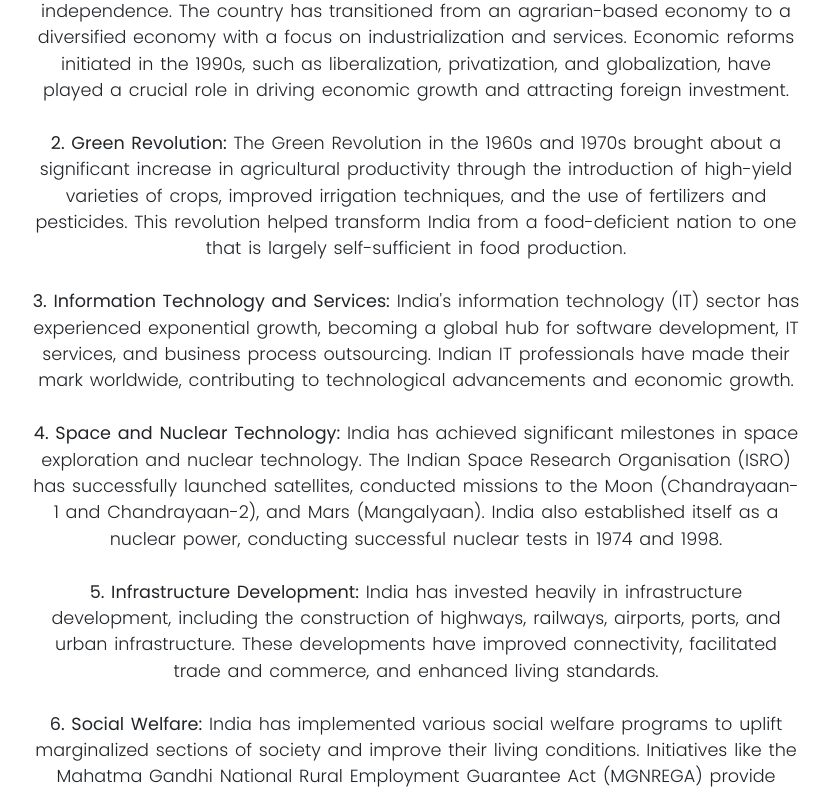
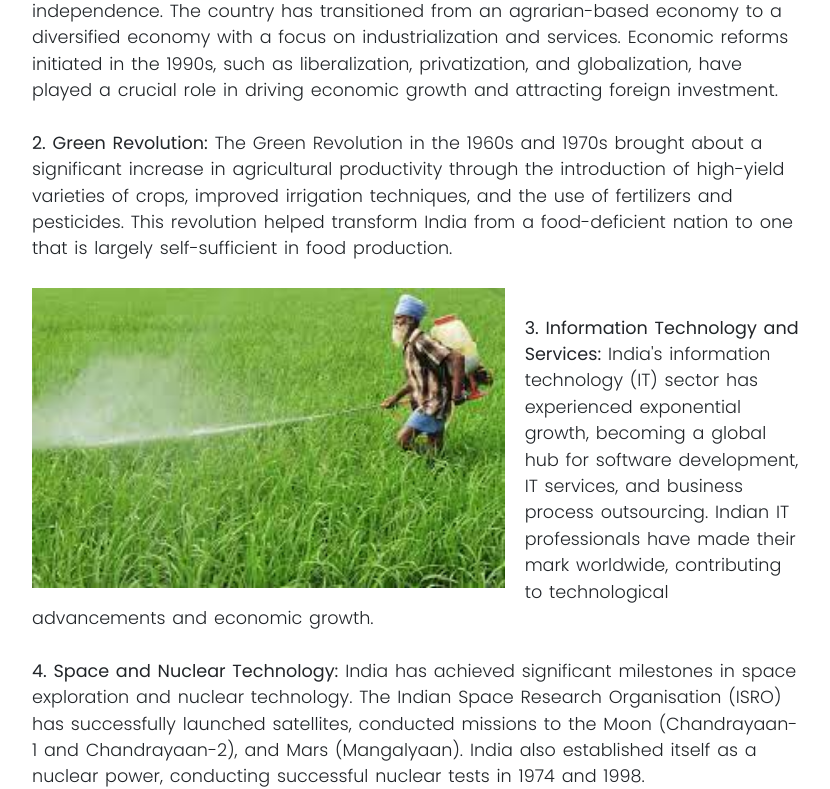
Before and after one commit to Arnav-Ghatti/G-20-Summit, a plain HTML site: page HTML/renew.html in a window 1280 px wide. Shown: the part 1128-1917 px from the top of the page, without its empty margins (224-1054 px from the left). Drawn offline with nearby package versions, Linux system fonts and the light colour scheme.

Commit message:
Site done?

```diff
--- a/CSS/reflect.css
+++ b/CSS/reflect.css
@@ -19,10 +19,23 @@ a {
     transition: all 0.3s;
 }
 
+p {
+    padding: 0 15%;
+    font-size: 1.1rem;
+    font-weight: 300;
+    word-spacing: 2px;
+    margin: 50px 0;
+}
+
+img {
+    height: 300px;
+}
+
 section {
     width: 100%;
     padding: 7.5% 20%;
     padding-bottom: 0;
+    text-align: left;
 }
 section h1 {
     font-weight: 600;
@@ -37,6 +50,7 @@ section a:hover {
     background-color: #e14374;
 }
 section p {
+    padding: 0;
     font-size: 1.1rem;
     font-weight: 300;
     word-spacing: 2px;
--- a/CSS/renew.css
+++ b/CSS/renew.css
@@ -12,6 +12,14 @@ h1 {
     font-family: "Montserrat";
 }
 
+p {
+    padding: 0 15%;
+    font-size: 1.1rem;
+    font-weight: 300;
+    word-spacing: 2px;
+    margin: 50px 0;
+}
+
 a {
     text-decoration: none;
     border-radius: 50px;
@@ -19,7 +27,12 @@ a {
     transition: all 0.3s;
 }
 
+img {
+    height: 300px;
+}
+
 section {
+    text-align: left;
     width: 100%;
     padding: 7.5% 20%;
     padding-bottom: 0;
@@ -37,6 +50,7 @@ section a:hover {
     background-color: #e14374;
 }
 section p {
+    padding: 0;
     font-size: 1.1rem;
     font-weight: 300;
     word-spacing: 2px;
--- a/HTML/renew.html
+++ b/HTML/renew.html
@@ -36,13 +36,19 @@
             <p>India's post-independence growth has been a journey of development and transformation across various sectors. Here are key highlights of India's growth and achievements since gaining independence in 1947: <br><br>
             <strong>1. Economic Growth:</strong> India's economy has experienced significant growth since independence. The country has transitioned from an agrarian-based economy to a diversified economy with a focus on industrialization and services. Economic reforms initiated in the 1990s, such as liberalization, privatization, and globalization, have played a crucial role in driving economic growth and attracting foreign investment. <br><br>
             <strong>2. Green Revolution:</strong> The Green Revolution in the 1960s and 1970s brought about a significant increase in agricultural productivity through the introduction of high-yield varieties of crops, improved irrigation techniques, and the use of fertilizers and pesticides. This revolution helped transform India from a food-deficient nation to one that is largely self-sufficient in food production. <br><br>
+            <img src="../Images/renew/greenrev.jpg" style="margin-right: 20px; float: left;"><br>
             <strong>3. Information Technology and Services:</strong> India's information technology (IT) sector has experienced exponential growth, becoming a global hub for software development, IT services, and business process outsourcing. Indian IT professionals have made their mark worldwide, contributing to technological advancements and economic growth. <br><br>
             <strong>4. Space and Nuclear Technology:</strong> India has achieved significant milestones in space exploration and nuclear technology. The Indian Space Research Organisation (ISRO) has successfully launched satellites, conducted missions to the Moon (Chandrayaan-1 and Chandrayaan-2), and Mars (Mangalyaan). India also established itself as a nuclear power, conducting successful nuclear tests in 1974 and 1998. <br><br>
             <strong>5. Infrastructure Development:</strong> India has invested heavily in infrastructure development, including the construction of highways, railways, airports, ports, and urban infrastructure. These developments have improved connectivity, facilitated trade and commerce, and enhanced living standards. <br><br>
+            <img src="../Images/renew/greenrev.jpg" style="margin-left: 20px; float: right;"><br>
             <strong>6. Social Welfare:</strong> India has implemented various social welfare programs to uplift marginalized sections of society and improve their living conditions. Initiatives like the Mahatma Gandhi National Rural Employment Guarantee Act (MGNREGA) provide employment opportunities in rural areas, while programs like the Pradhan Mantri Jan Dhan Yojana promote financial inclusion. Efforts have also been made to improve access to education, healthcare, and sanitation. <br><br>
             <strong>7. Demographic Dividend:</strong> India's youthful population has been recognized as a demographic dividend, offering a potential advantage for economic growth. The country's large workforce and a growing middle class have fueled domestic consumption and attracted investment from global companies. <br><br>
-            Despite significant progress, India continues to face challenges such as poverty, unemployment, income inequality, and regional disparities. The government remains committed to inclusive and sustainable development, implementing policies to address these issues and promote equitable growth. India's post-independence growth showcases its potential and determination to achieve economic prosperity, technological advancement, and social development. It has emerged as one of the world's fastest-growing major economies and continues to strive for progress and inclusive growth.</p>
+            </p>
         </section>
+
+        <p>
+            Despite significant progress, India continues to face challenges such as poverty, unemployment, income inequality, and regional disparities. The government remains committed to inclusive and sustainable development, implementing policies to address these issues and promote equitable growth. India's post-independence growth showcases its potential and determination to achieve economic prosperity, technological advancement, and social development. It has emerged as one of the world's fastest-growing major economies and continues to strive for progress and inclusive growth.
+        </p>
 
         <svg xmlns="http://www.w3.org/2000/svg" viewBox="0 0 1440 320"><path fill="#000000" fill-opacity="1" d="M0,256L48,234.7C96,213,192,171,288,149.3C384,128,480,128,576,154.7C672,181,768,235,864,234.7C960,235,1056,181,1152,176C1248,171,1344,213,1392,234.7L1440,256L1440,320L1392,320C1344,320,1248,320,1152,320C1056,320,960,320,864,320C768,320,672,320,576,320C480,320,384,320,288,320C192,320,96,320,48,320L0,320Z"></path></svg>
         <footer>
```
Also changed, not shown: HTML/reflect.html (+5 -1 lines), Images/reflect/preindie.jpg (added), Images/renew/greenrev.jpg (added), Images/renew/infra.jpg (added), 1 other file.
